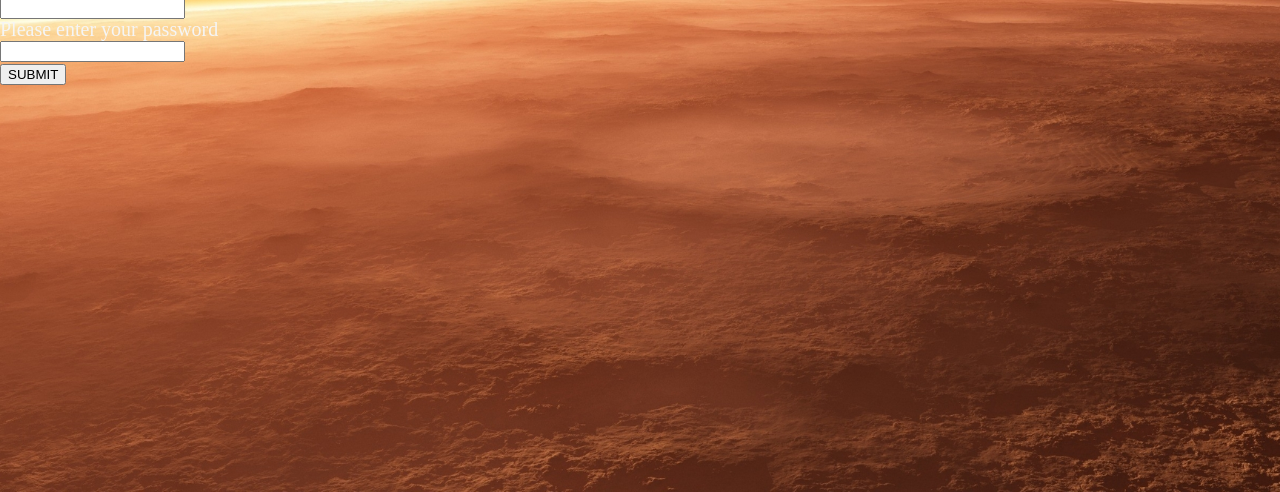
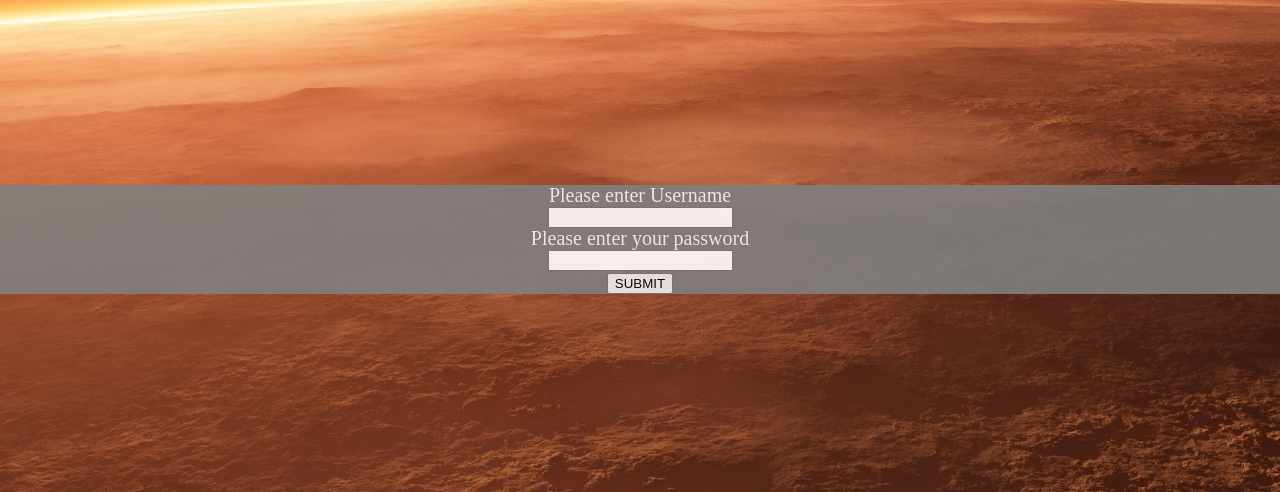
Before and after one commit to Thebluespace/Project-1, a plain HTML site: page index.html in a window 1280 px wide. Shown: the part 308-800 px from the top of the page. Drawn offline with nearby package versions, Linux system fonts and the light colour scheme.

Commit message:
adding div to login and styling

```diff
--- a/assets/css/style.css
+++ b/assets/css/style.css
@@ -21,7 +21,16 @@ body {
   }
 
   .neon {
+    display: none;
     color: #fff;
     text-shadow:
-      0 0 20px #fff
+      0 0 20px #fff;
+
+
   }
+  .loginDiv {
+    margin-top: 15%;
+    text-align: center;
+    background-color: grey;
+    opacity: .9;
+  }
--- a/assets/js/app.js
+++ b/assets/js/app.js
@@ -55,7 +55,11 @@ var config = {
         submit.text("SUBMIT");
         submit.on("click",userLogin);
         form.append(label1,$("<br>"),userName,$("<br>"),label2,$("<br>"),password,$("<br>"),submit);
-        $(".container").append(form);
+        var loginDiv = $("<div>");
+        loginDiv.addClass("loginDiv");
+
+        $(loginDiv).append(form);
+        $(".container").append(loginDiv);
 
   }
 
```
